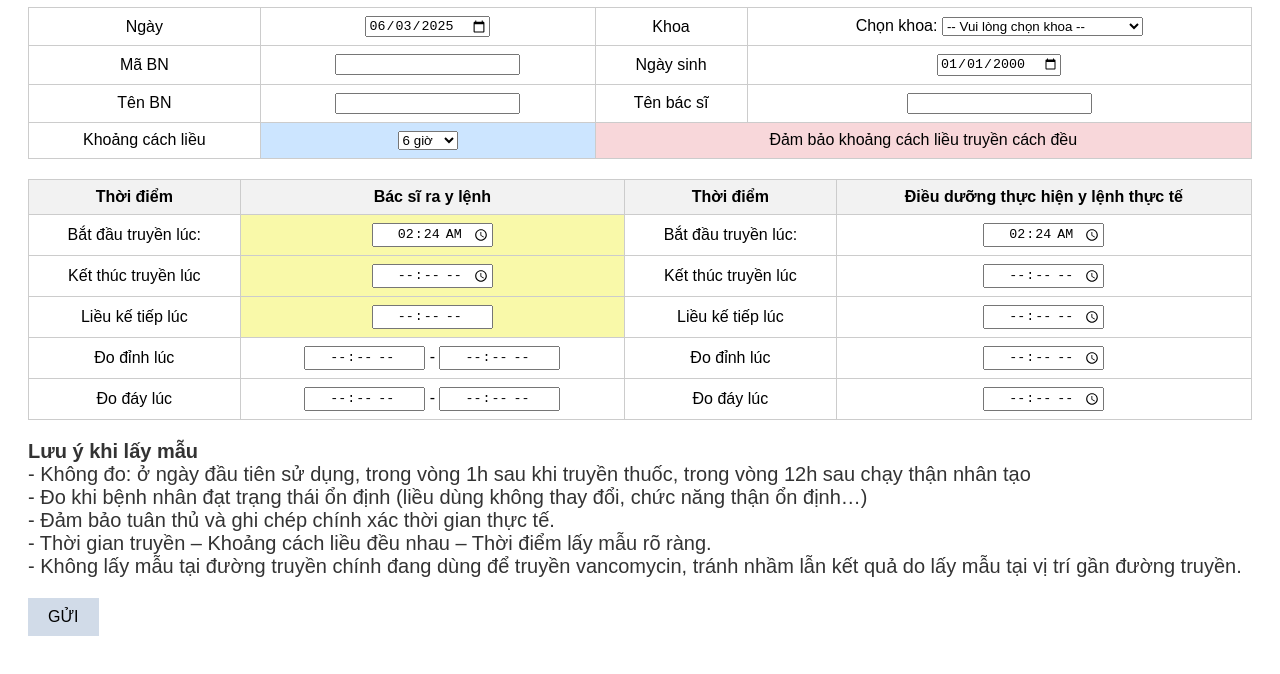
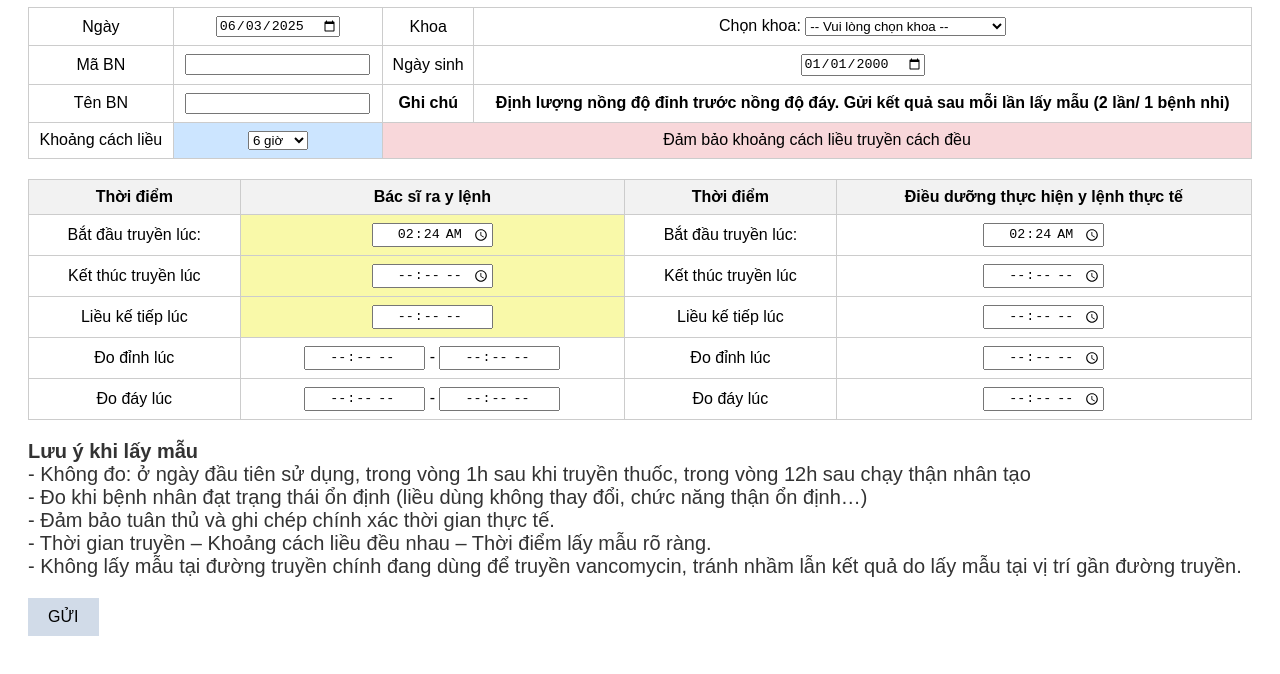
Before and after one commit to vunguyend12/dinhluongVancomycin, a plain HTML site: page index.html in a window 1280 px wide. Shown: the part 54-728 px from the top of the page. Drawn offline with Linux system fonts and the light colour scheme.

Commit message:
Update index.html
Xóa bác sĩ, thêm Ghi chú

```diff
--- a/index.html
+++ b/index.html
@@ -112,8 +112,8 @@
       <tr>
         <td>Tên BN</td>
         <td><input name="tenBN" required></td>
-        <td>Tên bác sĩ</td>
-        <td><input name="tenBS"></td>
+        <td><b>Ghi chú</b></td>
+        <td><b>Định lượng nồng độ đỉnh trước nồng độ đáy. Gửi kết quả sau mỗi lần lấy mẫu (2 lần/ 1 bệnh nhi)</b></td>
       </tr>
       <tr>
         <td>Khoảng cách liều</td>
```
